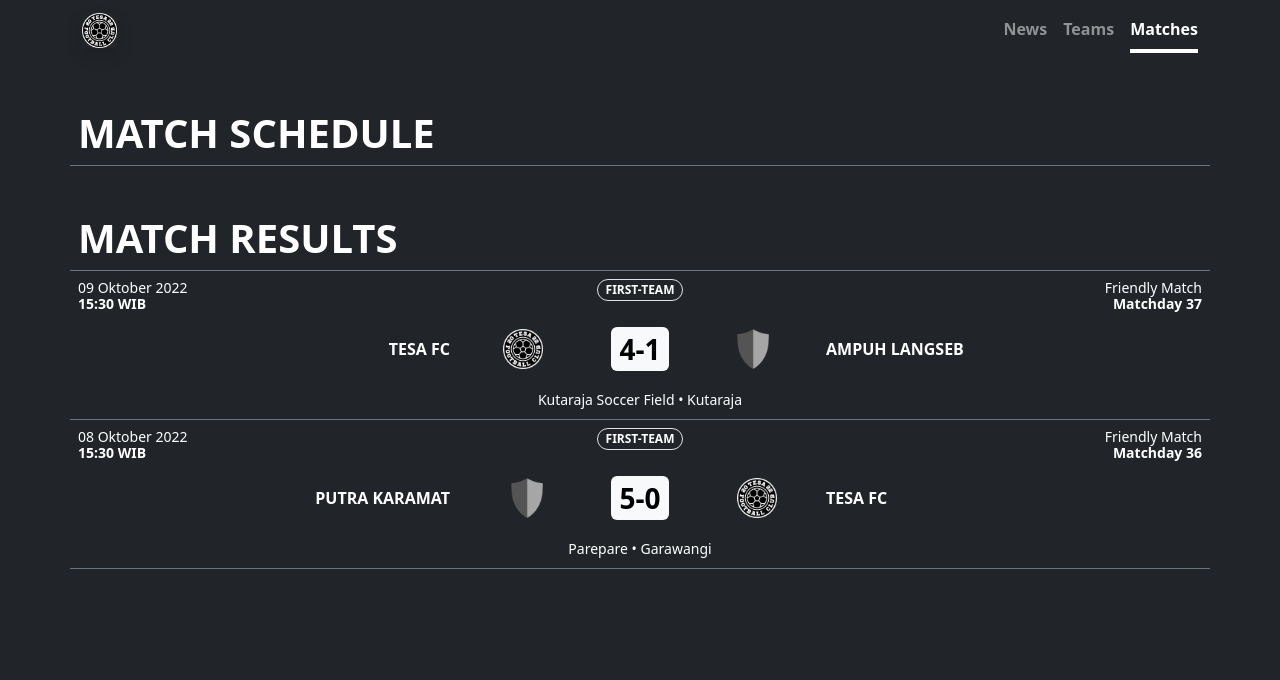
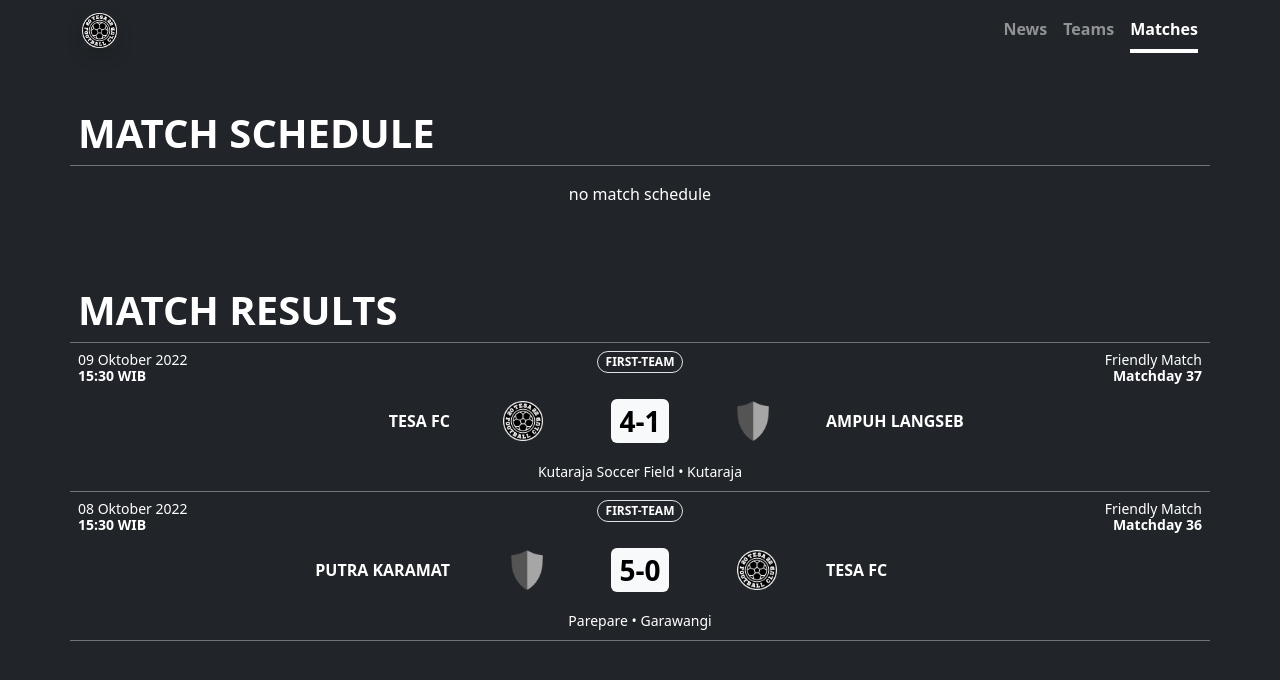
Before and after one commit to tesafc/tesafc.github.io, a Jekyll site: the page built from matches.html, in a window 1280 px wide. Shown: the top 680 px of the page. Built offline with Jekyll 4.4.1, drawn with Linux system fonts in a browser that asks for light colours.

Commit message:
Update matches.html

```diff
--- a/matches.html
+++ b/matches.html
@@ -45,13 +45,16 @@ title: matches
           <div class="card-footer bg-transparent border-0">
             <p class="card-text text-center text-capitalize mb-0"><small>{{ match.stadium }} • {{ match.place }}</small></p>
           </div>
-          {% assign match-count = match | size %}
-          {% if match-count == 0 %}
-            no match schedule
-          {% endif %}
         </div>
       </div>
       {% endfor %}
+      {% if match-count == 0 %}
+      <div class="card text-bg-dark border-0 border bottom border-secondary px-0">
+        <div class="card-body d-flex justify-content-center align-items-center">
+          <p class="">no match schedule</p>
+        </div>
+      </div>
+      {% endif %}
     </div>
   </div>
 
```
